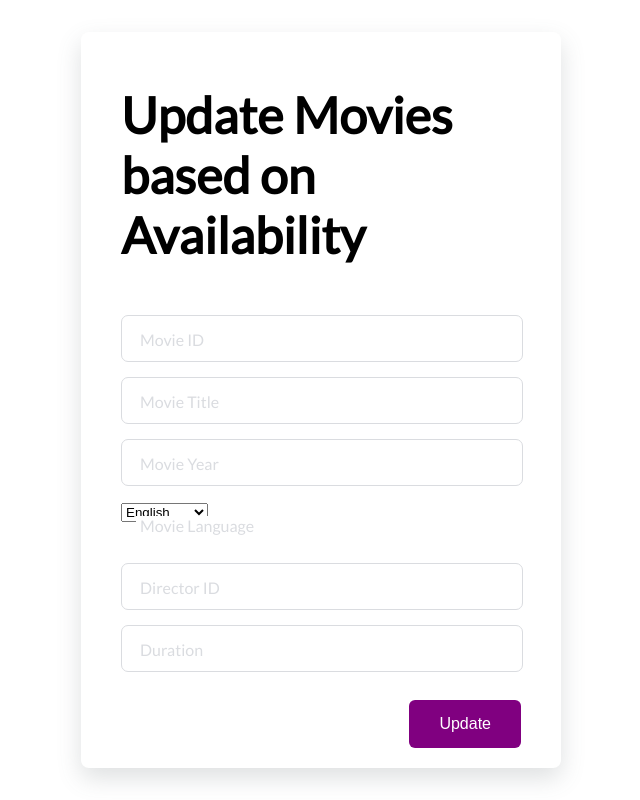
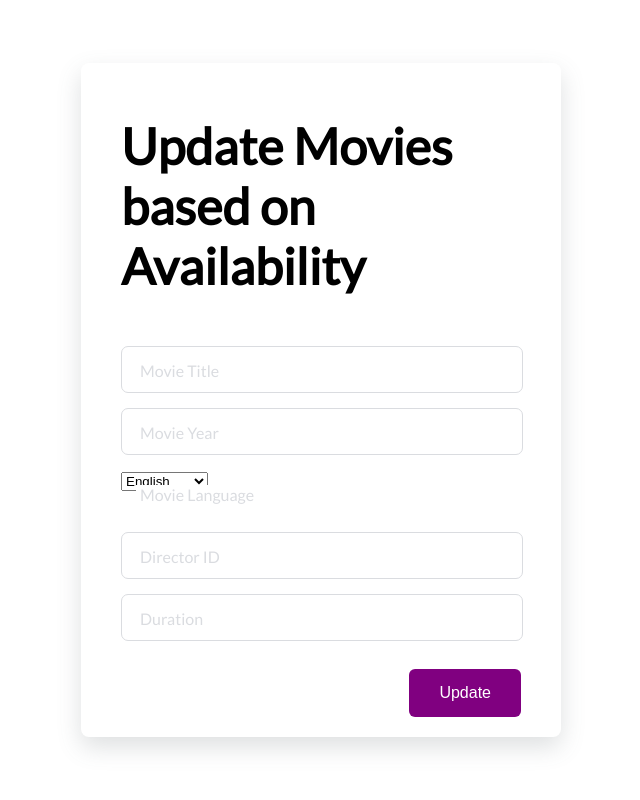
Before and after one commit to VinuthaTJ179/Theatre-Management-System, a Flask app: template templates/adminupdate.html in a window 1280 px wide. Shown: the whole page, without its empty margins (319-959 px from the left). Run offline with Flask 2, Linux system fonts and the light colour scheme; the template is opened without the code that fills it, so the values that code supplies are empty; some libraries are stand-ins or nearby versions.

Commit message:
Update adminupdate.html

```diff
--- a/templates/adminupdate.html
+++ b/templates/adminupdate.html
@@ -14,10 +14,6 @@
         <form action="" class="form" method="POST">
             <h1 class="title">Update Movies based on Availability</h1>
 
-            <div class="inputContainer">
-                <input type="text" name="mov_id" class="input" placeholder="a" name="mov_id">
-                <label for="" class="label">Movie ID</label>
-            </div>
 
             <div class="inputContainer">
                 <input type="text" name="mov_title" class="input" placeholder="a" name="mov_title">
```
